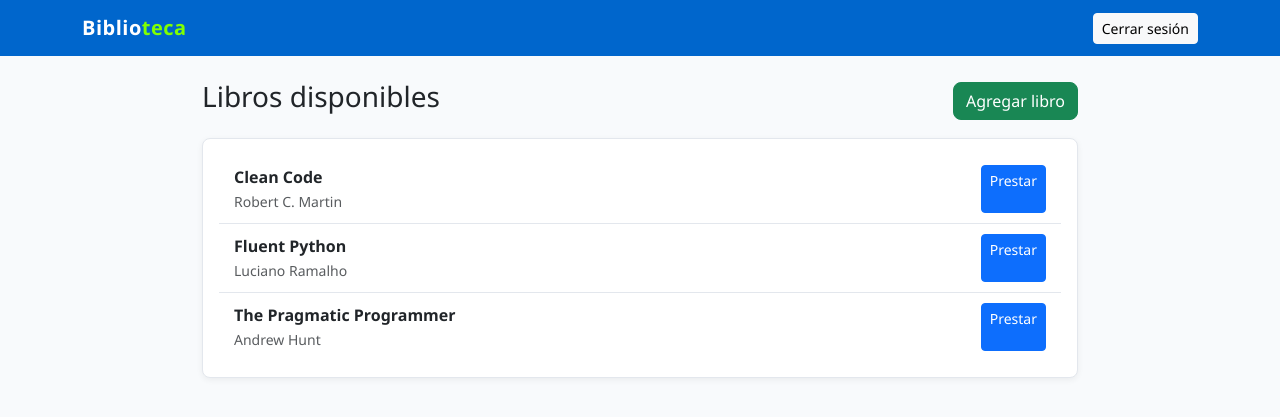
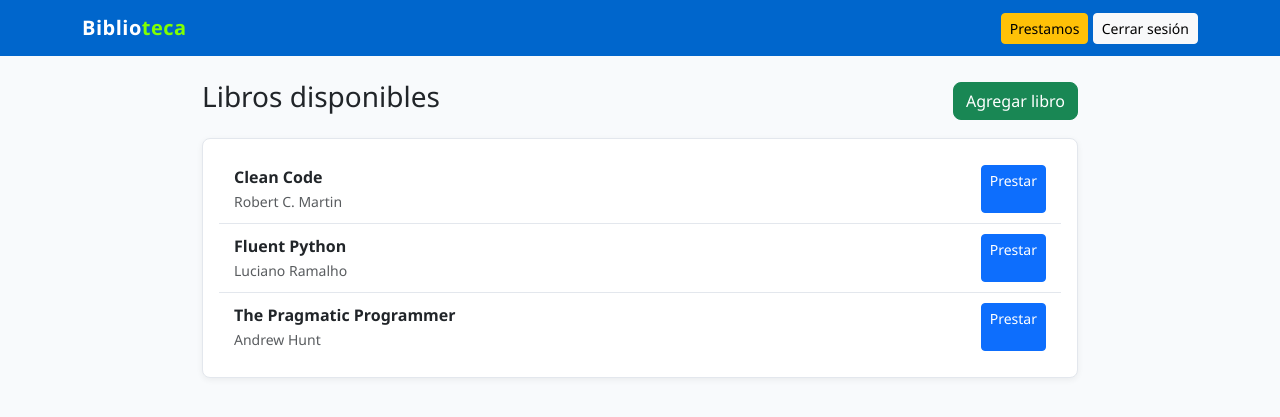
Before and after one commit to miguelcmo/py-bootcamp, a Flask app: page / in a window 1280 px wide. Shown: the top 417 px of the page. Run offline with Flask 3, Linux system fonts and the light colour scheme; a user stored in the database is signed in; data comes from the database, SQL or seed files in the repository; both versions use the stored data as it was after the commit.

Commit message:
feat: Add 'Prestamos' button to user navigation for loan management

```diff
--- a/S12_flaskAndSqlite/ultimate/templates/base.html
+++ b/S12_flaskAndSqlite/ultimate/templates/base.html
@@ -15,6 +15,7 @@
 
             {% if session.get("user") %}
             <div>
+                <a class="btn btn-warning btn-sm" href="{{ url_for('show_loans') }}">Prestamos</a>
                 <a class="btn btn-light btn-sm" href="{{ url_for('logout') }}">Cerrar sesión</a>
             </div>
             {% endif %}
```
Also changed, not shown: S12_flaskAndSqlite/ultimate/library.db.
